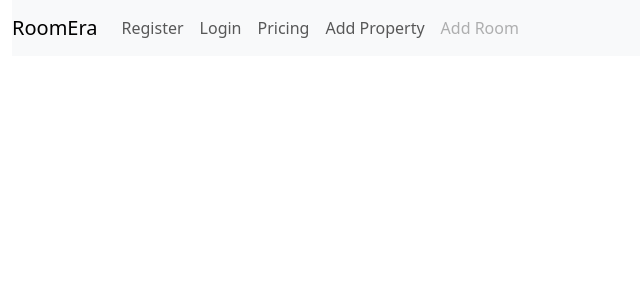
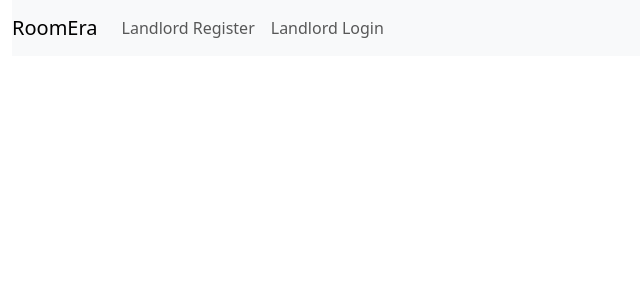
Before and after one commit to SampurnaC/roomera, a Django app: page /landlord/dashboard/ in a window 1280 px wide. Shown: the top 300 px of the page, without its empty margins (0-640 px from the left). Run offline with Django 4.2, Linux system fonts and the light colour scheme.

Commit message:
navbar fixes

```diff
--- a/landlord_account/templates/landlord_account/main.html
+++ b/landlord_account/templates/landlord_account/main.html
@@ -26,18 +26,30 @@
         </button>
         <div class="collapse navbar-collapse" id="navbarNav">
           <ul class="navbar-nav">
+
+            {% if not user.is_authenticated %}
+            <!-- Show Register and Login links if user is NOT authenticated -->
             <li class="nav-item active">
-              <a class="nav-link" href="{% url 'landlord_account:landlord_register' %}">Register</a>
+              <a class="nav-link" href="{% url 'landlord_account:landlord_register' %}">Landlord Register</a>
             </li>
             <li class="nav-item">
-              <a class="nav-link" href="{% url 'landlord_account:landlord_login' %}">Login</a>
+              <a class="nav-link" href="{% url 'landlord_account:landlord_login' %}">Landlord Login</a>
             </li>
+            {% endif %}
+
+            {% if user.is_authenticated %}
+            <!-- Show Logout link if user is authenticated -->
             <li class="nav-item">
-              <a class="nav-link" href="#">Pricing</a>
+              <a class="nav-link" href="{% url 'landlord_account:landlord_logout' %}">Logout</a>
             </li>
+            {% endif %}
+
+            {% if user.is_authenticated and user.is_landlord %}
+            <!-- Show "Add Property" and "Add Room" links if user is authenticated and is a landlord -->
             <li class="nav-item">
               <a class="nav-link" href="{% url 'landlord_property:add_property' %}">Add Property</a>
             </li>
+
             <li class="nav-item dropdown">
               {% if properties %}
                   <a class="nav-link dropdown-toggle" href="#" id="addRoomDropdown" role="button" data-bs-toggle="dropdown" aria-expanded="false">
@@ -52,6 +64,8 @@
                   <a class="nav-link disabled" href="#">Add Room</a>
               {% endif %}
             </li>
+            {% endif %}
+
           </ul>
         </div>
       </nav>
```
